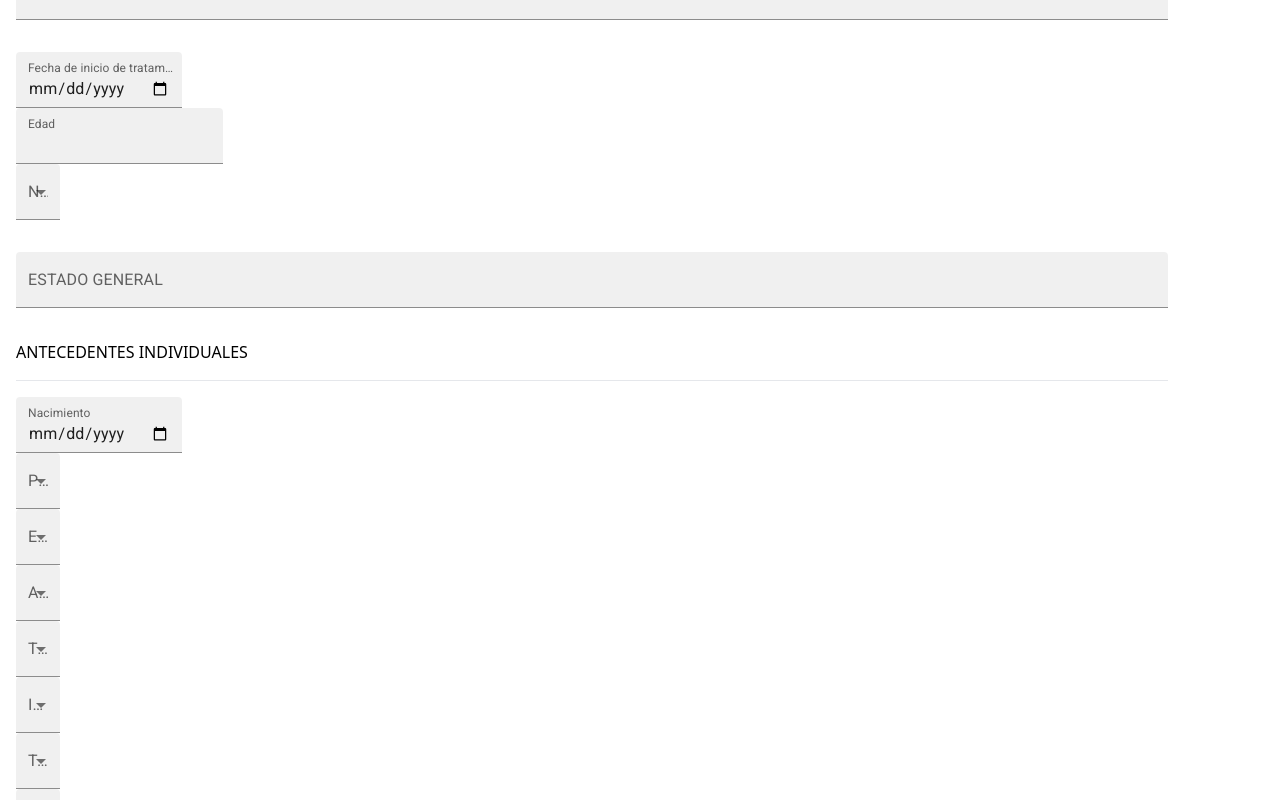
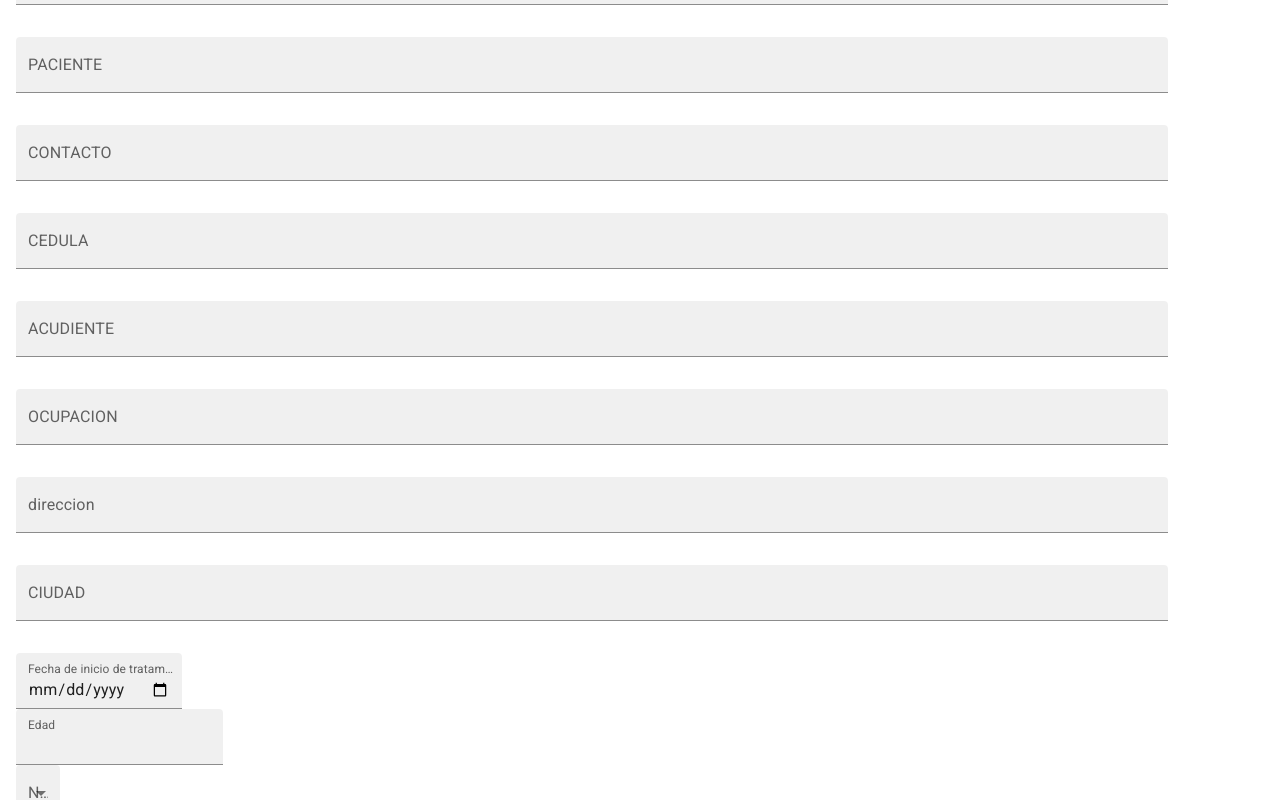
Before and after one commit to DanTech99/rie-history-clinic, a React (Vite) app: page /form in a window 1280 px wide. Shown: the part 1280-2080 px from the top of the page. Built offline with nearby package versions, Linux system fonts and the light colour scheme.

Commit message:
feature
new componets for  list register to database

```diff
--- a/src/components/form/FormRegister.jsx
+++ b/src/components/form/FormRegister.jsx
@@ -7,6 +7,8 @@ import MenuItem from '@mui/material/MenuItem';
 import FormControl from '@mui/material/FormControl';
 import Select from '@mui/material/Select'
 import { AppContext } from '../../contexts/AppContext';
+import CircularProgress from '@mui/material/CircularProgress';
+import Button from '@mui/material/Button';
 
 export default function FormRegister() {
 
@@ -28,6 +30,8 @@ export default function FormRegister() {
       autoComplete="off"
 
     >
+      <h1 className='text-xl mt-5'>DATOS DEL PACIENTE</h1>
+      <hr />
       <FormControl variant="filled" sx={{ m: 1}}>
         <InputLabel id="demo-simple-select-filled-label">ODONTOLOGO</InputLabel>
         <Select
@@ -55,7 +59,67 @@ export default function FormRegister() {
 
       />
 
+    <TextField
+        id="standard-number"
+        label="CONTACTO"
+        variant="filled"
+        name='contacto'
+        onChange={handleInputChange}
+        value={data.contacto}
+        type='number'
+
+      />
+
+      <TextField
+        id="standard-number"
+        label="CEDULA"
+        variant="filled"
+        name='cedula'
+        onChange={handleInputChange}
+        value={data.cedula}
+        type='number'
+      />
+
+      <TextField
+        id="outlined-multiline-static"
+        label="ACUDIENTE"
+        variant="filled"
+        name='acudiente'
+        onChange={handleInputChange}
+        value={data.acudiente}
+
+      />
+
+      <TextField
+        id="outlined-multiline-static"
+        label="OCUPACION"
+        variant="filled"
+        name='ocupacion'
+        onChange={handleInputChange}
+        value={data.ocupacion}
+      />
+
+      <TextField
+        id="outlined-multiline-static"
+        label="direccion"
+        variant="filled"
+        name='direccion'
+        onChange={handleInputChange}
+        value={data.direccion}
+
+      />
+      <TextField
+        id="outlined-multiline-static"
+        label="CIUDAD"
+        variant="filled"
+        name='ciudad'
+        onChange={handleInputChange}
+        value={data.ciudad}
+
+      />
       <div className='flex  flex-row gap-4'>
+
+
         <div className='w-full mr-5'>
         <TextField
           id="standard-number"
@@ -108,11 +172,6 @@ export default function FormRegister() {
           </FormControl>
         </div>
       </div>
-
-
-
-
-
 
 
       <TextField
@@ -671,13 +730,12 @@ export default function FormRegister() {
       />
 
       <div className='flex'>
-        <button type="submit" onClick={saveData} className='p-5 bg-blue-400 mr-5 rounded-lg'>
-          {
-            !loading ? 'Guardar y generar PDF' : 'Guardando y generando el PDF...'
+
+        <Button variant="outlined"  onClick={saveData} size='large' >
+            {
+            !loading ? 'Guardar y generar PDF' : <CircularProgress />
           }
-        </button>
-
-
+        </Button>
       </div>
 
 
--- a/src/components/list/ListRegisterTable.jsx
+++ b/src/components/list/ListRegisterTable.jsx
@@ -2,26 +2,72 @@ import { useContext, useEffect, useState } from "react";
 import { AppContext } from "../../contexts/AppContext";
 import Layout from "../../layouts/Layout";
 
+
+import Table from '@mui/material/Table';
+import TableBody from '@mui/material/TableBody';
+import TableCell from '@mui/material/TableCell';
+import TableContainer from '@mui/material/TableContainer';
+import TableHead from '@mui/material/TableHead';
+import TableRow from '@mui/material/TableRow';
+import Paper from '@mui/material/Paper';
+
 function ListRegisterTable() {
   const { handleFormSubmit } = useContext(AppContext);
-  const [localStorageData, setLocalStorageData] = useState([]);
+  const [data,  setData] = useState([]);
+
+  // funcio para obtener los registros de la base de datos
+  const fetchData = async () => {
+    try {
+      const res = await fetch("http://localhost:3001/api/getData");
+      if(res.ok) {
+        const data = await res.json();
+        setData(data);
+      } else {
+        console.error("error al obtener los datos del servidor")
+      }
+    } catch (error) {
+      console.log(error);
+    }
+  }
+
 
   useEffect(() => {
-    // Recuperar los datos del localStorage cuando el componente se monte
-    const storedData = localStorage.getItem("data");
-
-    if (storedData) {
-      // Si hay datos en el localStorage, parsearlos a JSON
-      const parsedData = JSON.parse(storedData);
-      setLocalStorageData(parsedData);
-    }
+    fetchData();
   }, []);
 
-  console.log(localStorageData);
+
 
   return (
     <Layout>
-
+      <TableContainer component={Paper} className="p-5 scroll-auto">
+      <Table sx={{ minWidth: 650 }} aria-label="simple table">
+        <TableHead>
+          <TableRow>
+            <TableCell>Dessert (100g serving)</TableCell>
+            <TableCell align="right">Calories</TableCell>
+            <TableCell align="right">Fat&nbsp;(g)</TableCell>
+            <TableCell align="right">Carbs&nbsp;(g)</TableCell>
+            <TableCell align="right">Protein&nbsp;(g)</TableCell>
+          </TableRow>
+        </TableHead>
+        <TableBody>
+          {data.map((item) => (
+            <TableRow
+              key={item.id}
+              sx={{ '&:last-child td, &:last-child th': { border: 0 } }}
+            >
+              <TableCell component="th" scope="row">
+                {item.odontologo}
+              </TableCell>
+              <TableCell align="right">{item.paciente}</TableCell>
+              <TableCell align="right">{item.contacto}</TableCell>
+              <TableCell align="right">{item.cedula}</TableCell>
+              <TableCell align="right">{item.acudiente}</TableCell>
+            </TableRow>
+          ))}
+        </TableBody>
+      </Table>
+    </TableContainer>
     </Layout>
   );
 }
--- a/src/contexts/AppContext.jsx
+++ b/src/contexts/AppContext.jsx
@@ -7,6 +7,12 @@ export const AppProvider = ({ children }) => {
   const [data, setData] = useState({
     odontologo: '',
     paciente: '',
+    contacto: '',
+    cedula: '',
+    acudiente: '',
+    ocupacion: '',
+    direccion: '',
+    ciudad: '',
     fechatratamiento: '',
     edad: '',
     nucleofamiliar: '',
@@ -32,6 +38,7 @@ export const AppProvider = ({ children }) => {
     labiosenreposo: '',
     perfillabial: '',
     respiracion:'',
+    deglucion: '',
     actividadcomisural: '',
     actividadlingual: '',
     labiosuperior: '',
@@ -43,9 +50,7 @@ export const AppProvider = ({ children }) => {
     tecnicaaparato: '',
     tiempoestimadotratamiento: '',
     pronostico: '',
-
   })
-  const [lastId, setLastId] = useState(0);
 
   // esado para mostrar un mensaje de cargando
   const [loading, setLoading] = useState(false)
@@ -78,16 +83,9 @@ export const AppProvider = ({ children }) => {
     // mensaje de cargando
     setLoading(true)
 
-    const newId = lastId + 1
-
     const newData = {
       ...data,
-      id: newId,
-
     }
-
-    setLastId(newId)
-
     setData(newData)
 
     // guardar en localstorage
@@ -126,6 +124,12 @@ export const AppProvider = ({ children }) => {
     setData({
       odontologo: '',
       paciente: '',
+      contacto: '',
+      cedula: '',
+      acudiente: '',
+      ocupacion: '',
+      direccion: '',
+      ciudad: '',
       fechatratamiento: '',
       edad: '',
       nucleofamiliar: '',
@@ -151,6 +155,7 @@ export const AppProvider = ({ children }) => {
       labiosenreposo: '',
       perfillabial: '',
       respiracion:'',
+      deglucion: '',
       actividadcomisural: '',
       actividadlingual: '',
       labiosuperior: '',
--- a/src/layouts/SideBar.jsx
+++ b/src/layouts/SideBar.jsx
@@ -13,12 +13,16 @@ function SideBar() {
       </header>
       <nav className='flex justify-center flex-col'>
         <ul className='flex flex-col'>
+          <Link to="/form" className=''>
           <li className='mb-2 flex justify-center items-center content-center p-4 border border-[#236768] rounded-full text-[#236768] hover:text-white hover:bg-[#50A1A5] cursor-pointer'>
-            <Link to="/form" className=''>Formulario</Link>
+            Formulario
           </li>
+          </Link>
+          <Link to="/list">
           <li className='mb-2 flex justify-center items-center content-center p-4 border border-[#236768] hover:bg-[#50A1A5]  rounded-full text-[#236768] hover:text-white cursor-pointer'>
-            <Link to="/list">Listado</Link>
+           Listado
           </li>
+          </Link>
         </ul>
       </nav>
     </aside>
```
